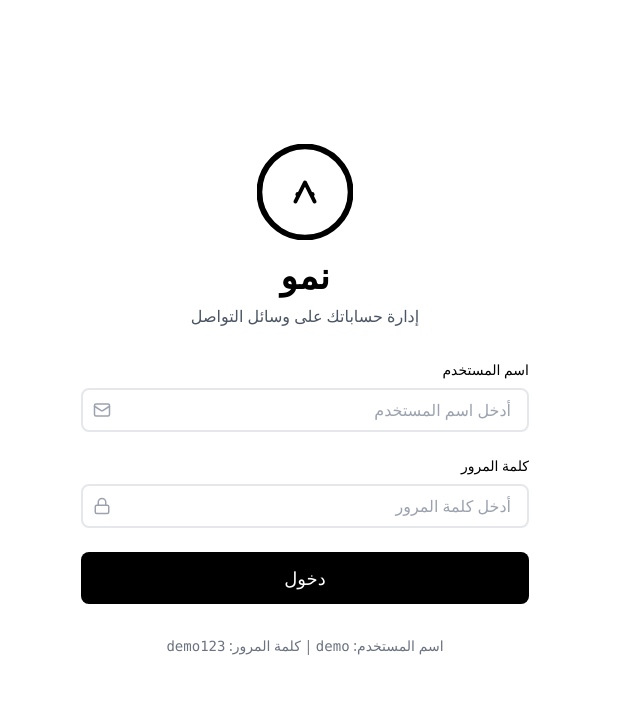
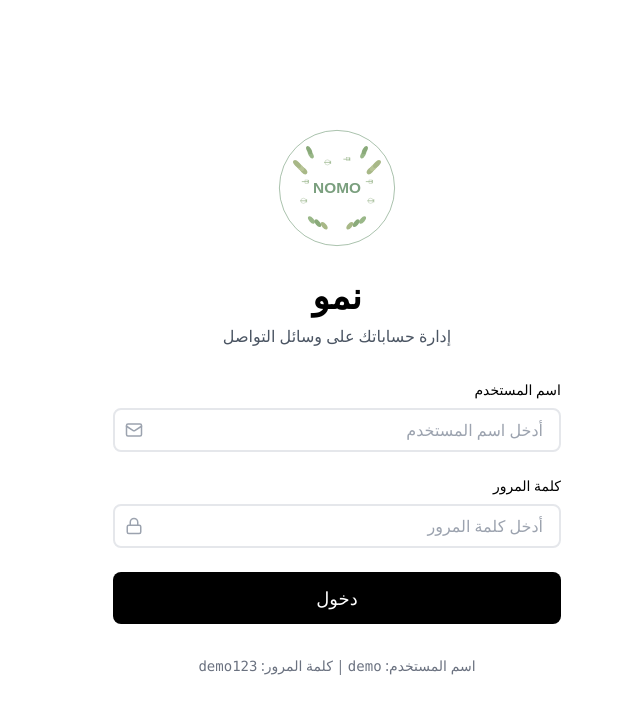
Before and after one commit to azizalhelali/nomo, a Next.js app in the folder web/: page /login in a window 1280 px wide. Shown: the top 714 px of the page, without its empty margins (446-1086 px from the left). Built offline with nearby package versions, Linux system fonts and the light colour scheme; no server answers.

Commit message:
Update: Add new professional NOMO logo

```diff
--- a/web/app/layout.tsx
+++ b/web/app/layout.tsx
@@ -12,7 +12,7 @@ export const metadata: Metadata = {
   title: 'نمو - إدارة وسائل التواصل',
   description: 'تطبيق شامل لإدارة جميع حسابات وسائل التواصل الاجتماعي من مكان واحد',
   icons: {
-    icon: '/logo.svg',
+    icon: '/logo-nomo.svg',
   },
 };
 
--- a/web/app/login/page.tsx
+++ b/web/app/login/page.tsx
@@ -71,16 +71,8 @@ export default function LoginPage() {
       <div className="w-full max-w-md">
         {/* Logo */}
         <div className="text-center mb-8">
-          <div className="w-24 h-24 mx-auto mb-4">
-            <svg xmlns="http://www.w3.org/2000/svg" viewBox="0 0 200 200" className="w-full h-full">
-              <circle cx="100" cy="100" r="95" fill="none" stroke="currentColor" strokeWidth="12" className="text-black dark:text-white"/>
-              <g transform="translate(100, 100)">
-                <path d="M -20 20 L 0 -20 L 20 20" fill="none" stroke="currentColor" strokeWidth="8" strokeLinecap="round" strokeLinejoin="round" className="text-black dark:text-white"/>
-                <circle cx="-15" cy="5" r="5" fill="currentColor" className="text-black dark:text-white"/>
-                <circle cx="0" cy="-15" r="5" fill="currentColor" className="text-black dark:text-white"/>
-                <circle cx="15" cy="5" r="5" fill="currentColor" className="text-black dark:text-white"/>
-              </g>
-            </svg>
+          <div className="w-32 h-32 mx-auto mb-6">
+            <img src="/logo-nomo.svg" alt="NOMO Logo" className="w-full h-full" />
           </div>
           <h1 className="text-4xl font-bold text-black dark:text-white mb-2">نمو</h1>
           <p className="text-gray-600 dark:text-slate-400">إدارة حساباتك على وسائل التواصل</p>
```
Also changed, not shown: web/public/logo-nomo.svg (added).
